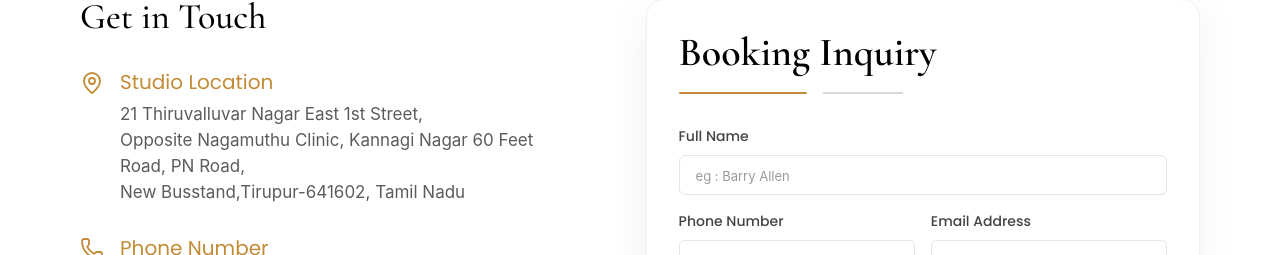
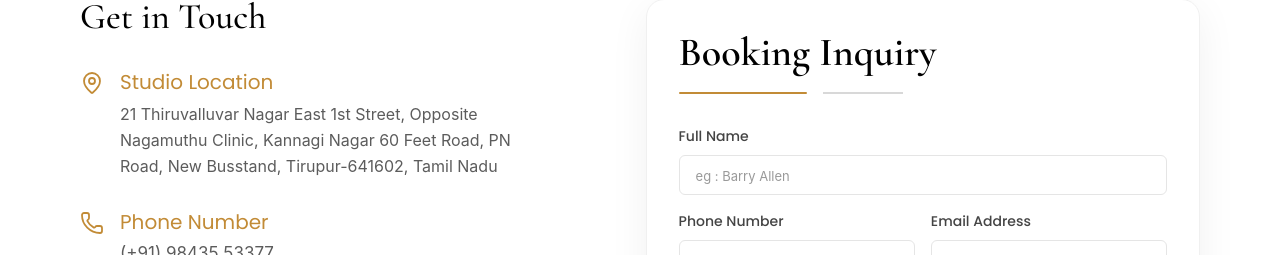
Before and after one commit to stoneshutterss-lab/stone-shutters, a Next.js app: page /contact in a window 1280 px wide. Shown: the part 113-368 px from the top of the page. Built offline with nearby package versions, Linux system fonts and the light colour scheme; a web font is replaced by a local one.

Commit message:
Make some Ui changes

```diff
--- a/sections/Contact/ContactPage.jsx
+++ b/sections/Contact/ContactPage.jsx
@@ -120,15 +120,14 @@ ${formData.message}
   className="
     text-[#5c5c5c]
     text-[17px]
+    md:text-[16px]
     leading-[26px]
     font-['Inter']
   "
 >
-  21 Thiruvalluvar Nagar East 1st Street,
-  <br/>
-  Opposite Nagamuthu Clinic, Kannagi Nagar 60 Feet Road, PN Road,
-  <br/>
-  New Busstand,Tirupur-641602, Tamil Nadu
+  21 Thiruvalluvar Nagar East 1st Street, Opposite Nagamuthu Clinic,
+  Kannagi Nagar 60 Feet Road, PN Road, New Busstand,
+  Tirupur-641602, Tamil Nadu
 </p>
                 </div>
               </div>
```
